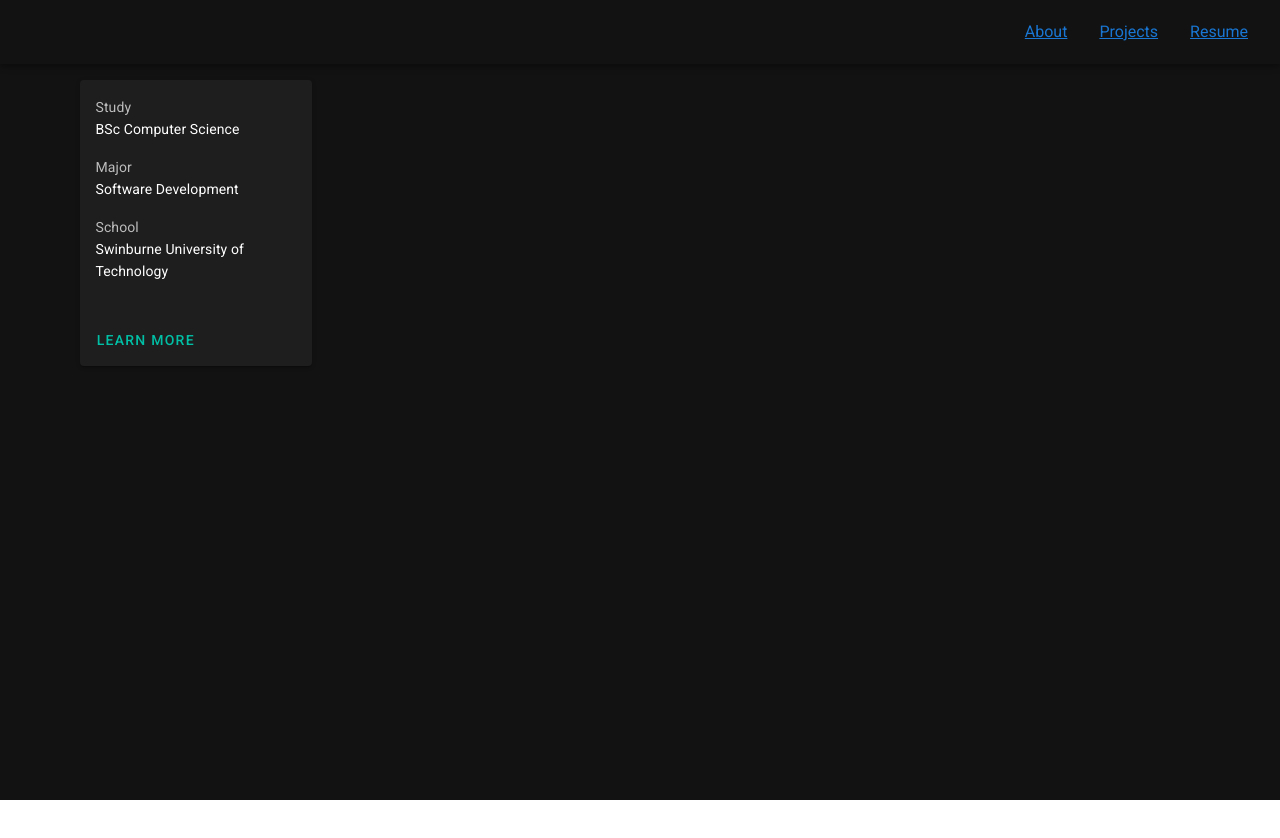
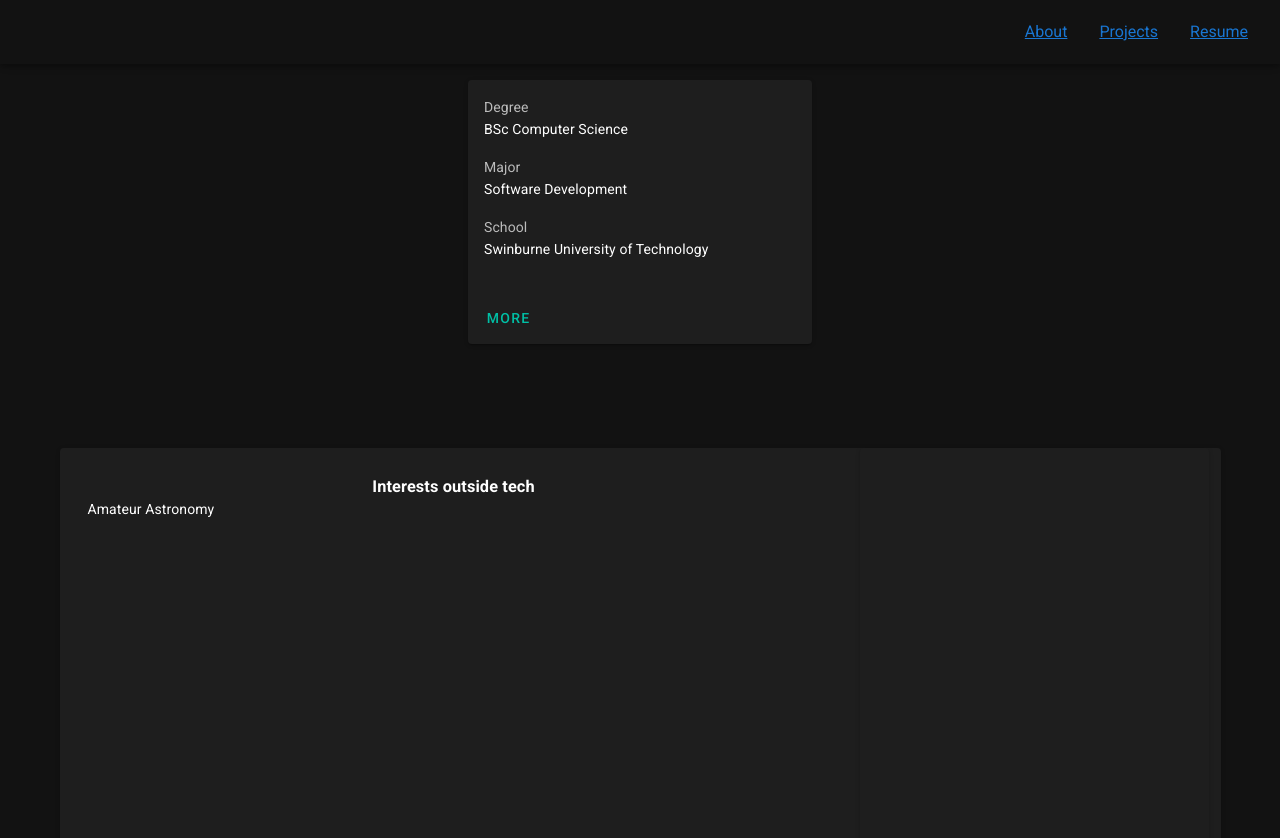
Before and after one commit to Jrad84/portfolio, a Nuxt app: page /about in a window 1280 px wide. Shown: the top 838 px of the page. Before the commit the page ends 800 px from the top, so only its background shows below. Built offline with nearby package versions, Linux system fonts and the light colour scheme; what vue-mq would draw is missing.

Commit message:
no message

```diff
--- /dev/null
+++ b/components/Hobby.vue
@@ -0,0 +1,80 @@
+<template>
+<no-ssr>
+<v-container>
+    <div >
+      <v-row class="mt-12">
+            <v-col
+                  fluid="true"
+            >
+               <v-card
+               id="parent"
+                class="d-flex align-content-start"
+              >
+              <v-col >
+
+                   <v-card-text>
+                    <div class="d-flex justify-center"><h3>Interests outside tech</h3></div>
+                    <p class="text--primary">
+                        Amateur Astronomy
+                    </p>
+                   </v-card-text>
+              </v-col>
+             <div class="d-sm-none d-none d-md-flex">
+              <v-col >
+                 <v-card
+                    id="child1"
+                     >
+                         <v-row>
+                            <v-img
+                                class="mt-3 mr-2"
+                                max-width="365"
+                                max-height="400"
+                                 height="auto"
+                                width="100%"
+                                :src="scope"
+                            />
+                                <!-- <v-img
+                                :max-width="width"
+                                max-height="500"
+                                height="auto"
+                                width="100%"
+                                :src="`${kartclass.image1}`"
+                            /> -->
+                         </v-row>
+                 </v-card>
+              </v-col>
+               </div>
+            </v-card>
+              <v-card >
+
+
+
+                    <div  class="d-flex align-content-start">
+                        <v-card-text id="text"  class="d-flex flex-wrap mt-2">
+
+
+
+                         <v-row class="d-flex justify-center mx-2 mb-2 mt-6">
+
+                         </v-row>
+                          </v-card-text>
+                    </div>
+                </v-card>
+          </v-col>
+
+      </v-row>
+    </div>
+</v-container>
+</no-ssr>
+</template>
+<script>
+import Scope from "~/assets/scope.jpg"
+export default {
+    data() {
+        return{
+            scope: Scope
+        }
+    },
+    components: {Scope}
+}
+</script>
--- /dev/null
+++ b/components/Study.vue
@@ -0,0 +1,74 @@
+<template>
+
+
+  <v-container>
+        <v-row>
+            <v-col class="pa-8 mt-12">
+                <v-card
+                    class="mx-auto"
+                    max-width="344"
+                    id="card1"
+                >
+                    <v-card-text>
+                    <div >Degree</div>
+                    <p class="text--primary">
+                        BSc Computer Science
+                    </p>
+                    <div>Major</div>
+
+                     <p class="text--primary">   Software Development</p>
+                      <div>School</div>
+
+                     <p class="text--primary">Swinburne University of Technology</p>
+
+                    </v-card-text>
+                    <v-card-actions>
+                    <v-btn
+                        text
+                        color="teal accent-4"
+                        @click="reveal = true"
+                    >
+                         More
+                    </v-btn>
+                    </v-card-actions>
+
+                    <v-expand-transition>
+                    <v-card
+                        v-if="reveal"
+                        class="transition-fast-in-fast-out v-card--reveal"
+                        style="height: 100%;"
+                    >
+                        <v-card-text class="pb-0">
+                        <p class="display-1 text--primary">
+
+                        </p>
+                        <p>I decided on a career change after completing a few online coding courses and it turned
+                          out to be the best decision for me as I felt like I had finally discovered something I was
+                          passionate about. I love creating applications from code and all of the joys and frustrations involved,
+                          especially solving a problem that's had me stuck for days!
+                           </p>
+                        </v-card-text>
+                        <v-card-actions class="pt-0">
+                        <v-btn
+                            text
+                            color="teal accent-4"
+                            @click="reveal = false"
+                        >
+                            Close
+                        </v-btn>
+                        </v-card-actions>
+                    </v-card>
+                    </v-expand-transition>
+                </v-card>
+            </v-col>
+        </v-row>
+
+  </v-container>
+</template>
+<script>
+  export default {
+    data: () => ({
+      reveal: false,
+    }),
+  }
+</script>
--- a/pages/about.vue
+++ b/pages/about.vue
@@ -1,87 +1,23 @@
 <template>
+  <div>
+    <Study />
+    <Hobby />
+  </div>
 
-
-  <v-container>
-        <v-row>
-            <v-col cols="6" md="3" class="pa-8 mt-12">
-                <v-card
-                    class="mx-auto"
-                    max-width="344"
-                    id="card1"
-                >
-                    <v-card-text>
-                    <div >Study</div>
-                    <p class="text--primary">
-                        BSc Computer Science
-                    </p>
-                    <div>Major</div>
-
-                     <p class="text--primary">   Software Development</p>
-                      <div>School</div>
-
-                     <p class="text--primary">Swinburne University of Technology</p>
-
-                    </v-card-text>
-                    <v-card-actions>
-                    <v-btn
-                        text
-                        color="teal accent-4"
-                        @click="reveal = true"
-                    >
-                        Learn More
-                    </v-btn>
-                    </v-card-actions>
-
-                    <v-expand-transition>
-                    <v-card
-                        v-if="reveal"
-                        class="transition-fast-in-fast-out v-card--reveal"
-                        style="height: 100%;"
-                    >
-                        <v-card-text class="pb-0">
-                        <p class="display-1 text--primary">
-
-                        </p>
-                        <p>I decided on a career change after completing a few online coding courses and it turned
-                          out to be the best decision for me as I felt like I had finally discovered something I was
-                          passionate about. I love creating applications from code and all of the joys and frustrations involved,
-                          especially solving a problem that's had me stuck for days!
-                           </p>
-                        </v-card-text>
-                        <v-card-actions class="pt-0">
-                        <v-btn
-                            text
-                            color="teal accent-4"
-                            @click="reveal = false"
-                        >
-                            Close
-                        </v-btn>
-                        </v-card-actions>
-                    </v-card>
-                    </v-expand-transition>
-                </v-card>
-            </v-col>
-        </v-row>
-
-  </v-container>
 </template>
 
 <script>
+import Study from "~/components/Study"
+import Hobby from "~/components/Hobby"
   export default {
-    data: () => ({
-      reveal: false,
-    }),
+   components: {
+     Study,
+     Hobby
+   }
   }
 </script>
 <style>
-#myVideo {
-  object-fit: cover;
-  width: 100vw;
-  height: 100vh;
-  position: fixed;
-  top: 0;
-  left: 0;
-}
+
 .v-card--reveal {
   bottom: 0;
   opacity: 1 !important;
```
Also changed, not shown: assets/scope.jpg (added).
